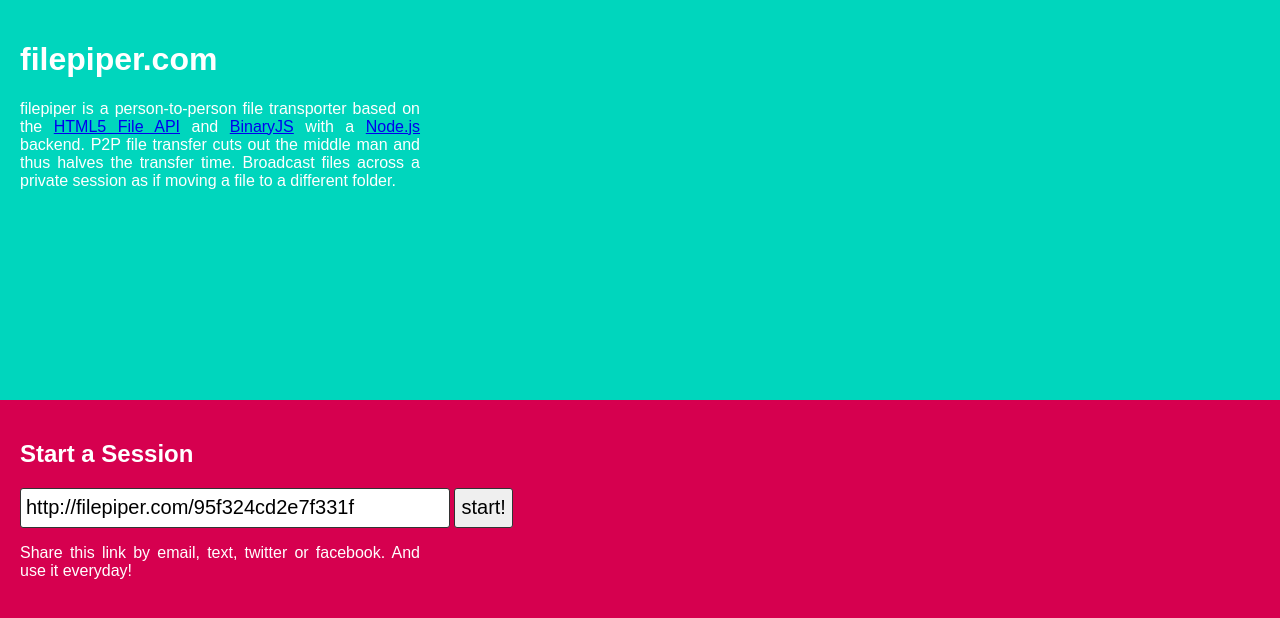
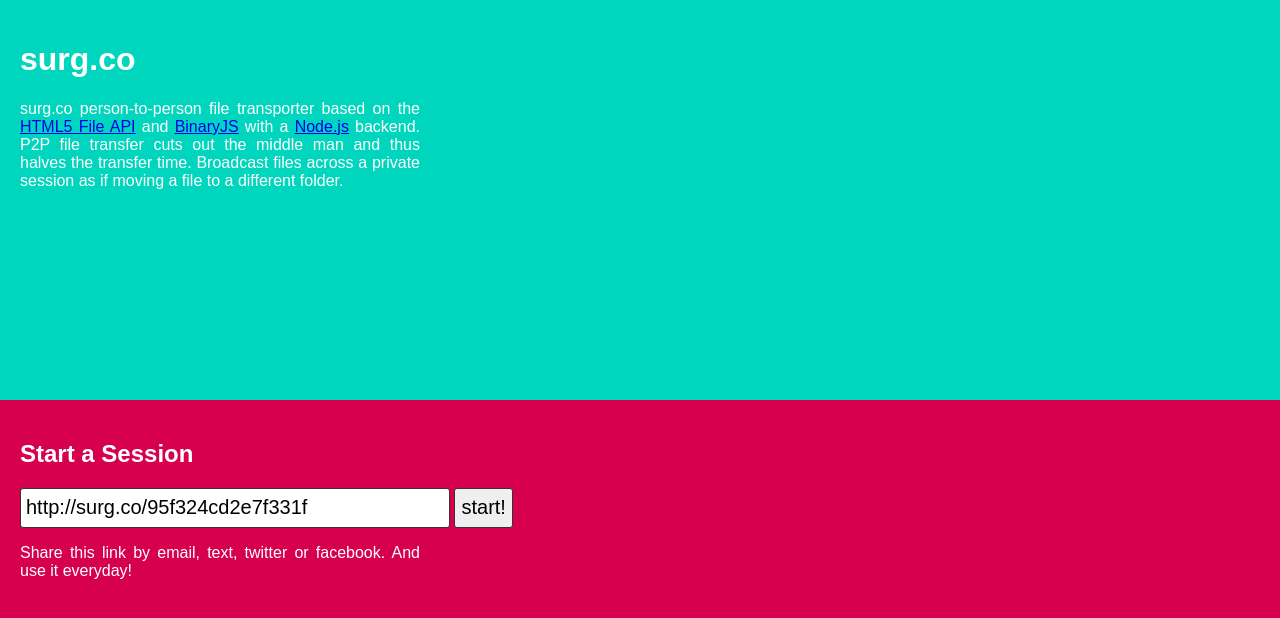
Before and after one commit to mattneary/FilePiper, a plain HTML site: page public/home.html in a window 1280 px wide. Drawn offline with Linux system fonts and the light colour scheme; no server answers.

Commit message:
use new domain name in home and tabs to spaces

```diff
--- a/public/home.html
+++ b/public/home.html
@@ -38,13 +38,13 @@
       }
     </style>
     <div id="box">
-		  <h1>filepiper.com</h1>
-		  <p>filepiper is a person-to-person file transporter based on the <a href="http://www.w3.org/TR/FileAPI/">HTML5 File API</a> and <a href="http://binaryjs.com/">BinaryJS</a> with a <a href="http://nodejs.org/">Node.js</a> backend. P2P file transfer cuts out the middle man and thus halves the transfer time. Broadcast files across a private session as if moving a file to a different folder.</p>
+      <h1>surg.co</h1>
+      <p>surg.co person-to-person file transporter based on the <a href="http://www.w3.org/TR/FileAPI/">HTML5 File API</a> and <a href="http://binaryjs.com/">BinaryJS</a> with a <a href="http://nodejs.org/">Node.js</a> backend. P2P file transfer cuts out the middle man and thus halves the transfer time. Broadcast files across a private session as if moving a file to a different folder.</p>
     </div>
     <div id="box2">
       <h2>Start a Session</h2>
-			<form action="http://filepiper.com/95f324cd2e7f331f">
-				<input type="text" id="shortlink" value="http://filepiper.com/95f324cd2e7f331f">
+      <form action="http://surg.co/95f324cd2e7f331f">
+        <input type="text" id="shortlink" value="http://surg.co/95f324cd2e7f331f">
         <input type="submit" value="start!">
       </form>
       <p>Share this link by email, text, twitter or facebook. And use it everyday!</p>
@@ -56,8 +56,8 @@
         if (req.readyState == 4) {
           if(req.status == 200) {
             var resp = req.responseText;
-						document.getElementsByTagName("form")[0].action = "http://filepiper.com/"+resp;
-						document.getElementById("shortlink").value = "http://filepiper.com/"+resp;
+            document.getElementsByTagName("form")[0].action = "http://surg.co/"+resp;
+            document.getElementById("shortlink").value = "http://surg.co/"+resp;
           }
           else
             dump("Erreur pendant le chargement de la page.\n");
```
Lines whose indentation alone changed are shown as unchanged.
